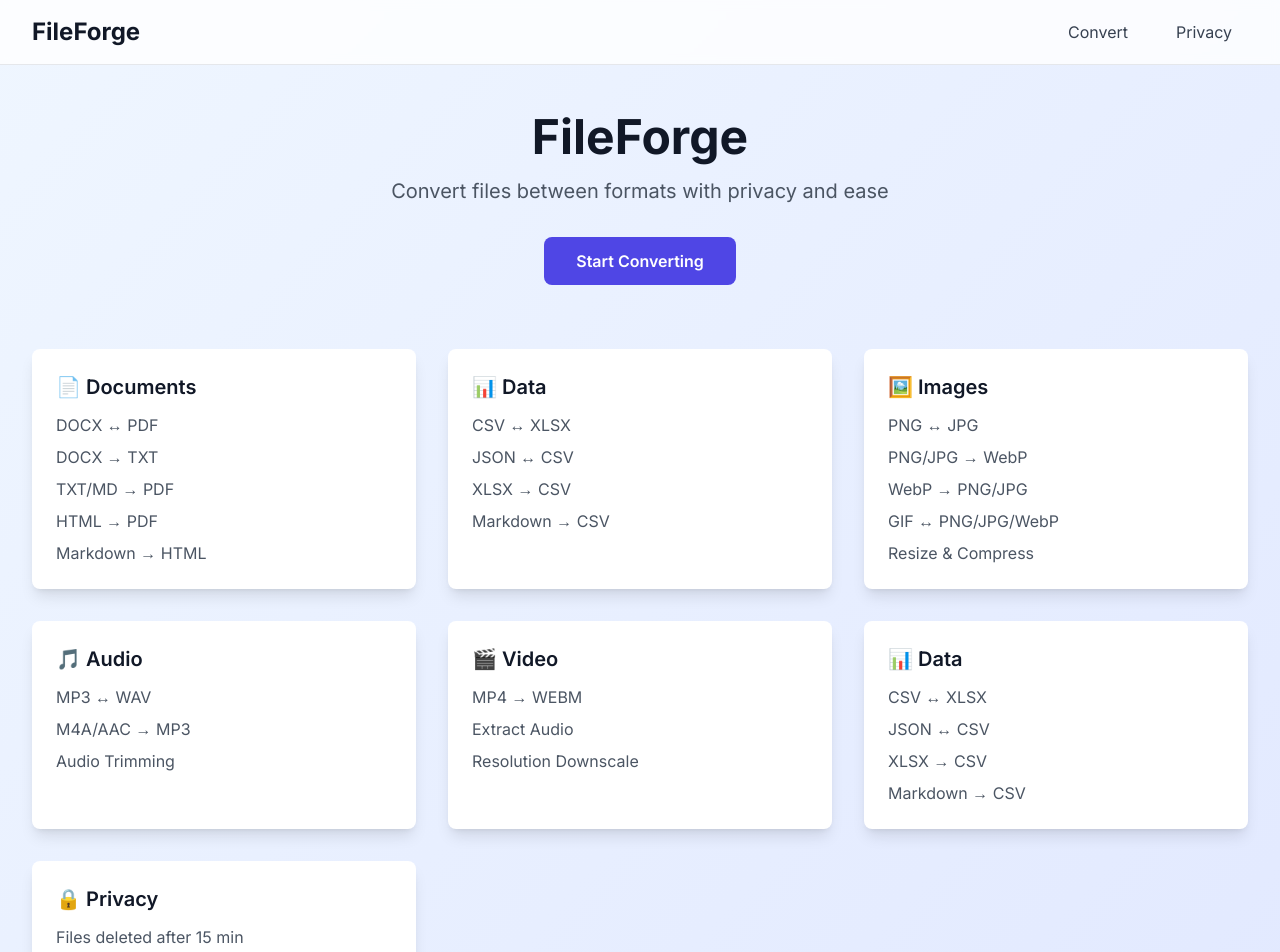
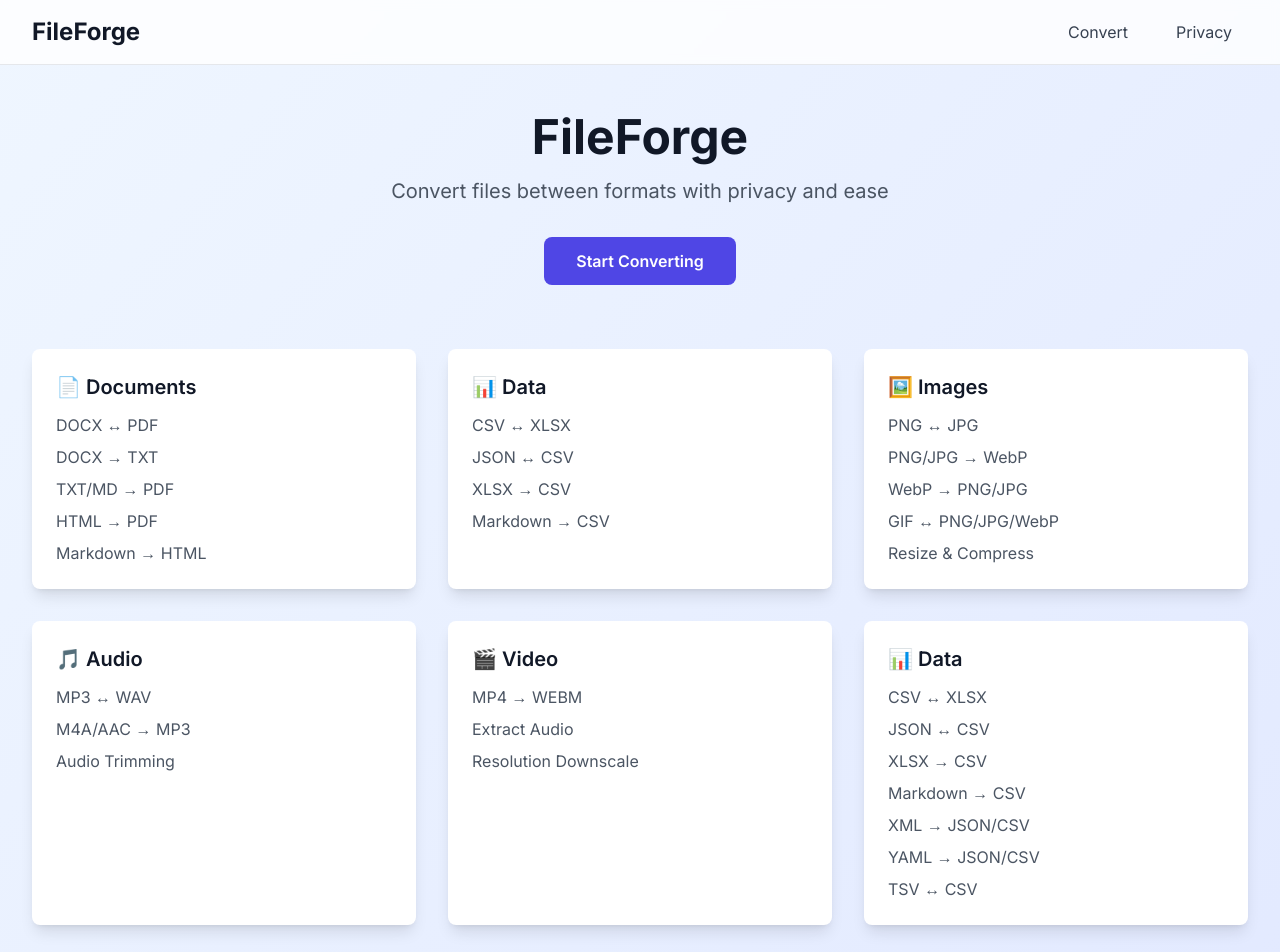
Before and after one commit to draphael123/masterconvert, a Next.js app: page / in a window 1280 px wide. Shown: the top 952 px of the page. Built offline with nearby package versions, Linux system fonts and the light colour scheme.

Commit message:
Update landing page with new conversion options

```diff
--- a/app/page.tsx
+++ b/app/page.tsx
@@ -115,6 +115,9 @@ export default function Home() {
               <li>JSON ↔ CSV</li>
               <li>XLSX → CSV</li>
               <li>Markdown → CSV</li>
+              <li>XML → JSON/CSV</li>
+              <li>YAML → JSON/CSV</li>
+              <li>TSV ↔ CSV</li>
             </ul>
           </div>
 
```
